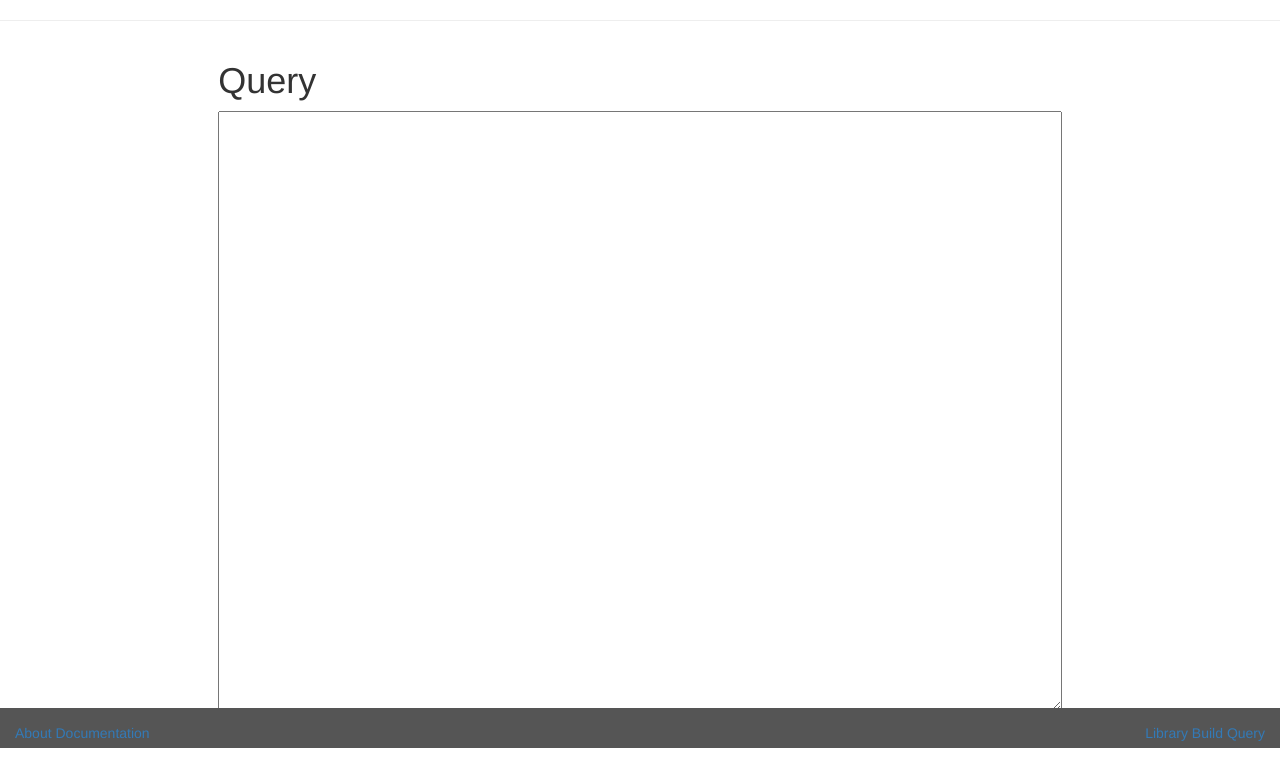
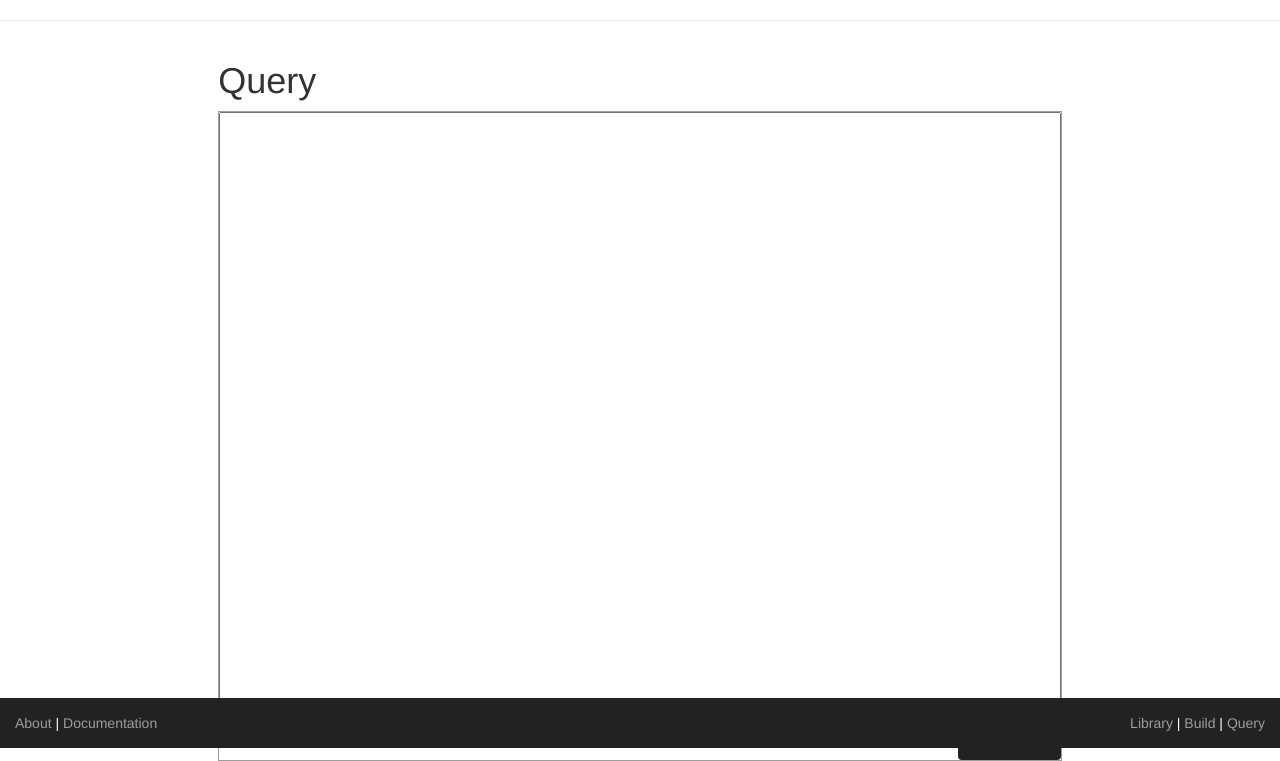
Before and after one commit to njwfish/DOGSV, a Flask app: page /query in a window 1280 px wide. Shown: the part 52-813 px from the top of the page. Run offline with Flask 2, Linux system fonts and the light colour scheme; parts of the project's set-up code (start-up, migrations or seed data) failed here and were passed over; some libraries are stand-ins or nearby versions.

Commit message:
More style work, added regions section and started on functionality
Buttons are now prettier.
More practically, There is a way to add regions to search, and the code
is mostly done for actually querying those regions. I just didn’t add
it to the actual query code because that is to be reworked.

```diff
--- a/Web/app/forms.py
+++ b/Web/app/forms.py
@@ -20,6 +20,9 @@ class BuilderForm(Form):
 	homref = BooleanField('homref', default=False)
 	het = BooleanField('het', default=False)
 	homalt = BooleanField('HomAlt', default=False)
+
+	region_include = SelectMultipleField('region_include',choices=[])
+	region_exclude = SelectMultipleField('region_exclude',choices=[])
 
 	breed_include = SelectMultipleField('breed_include',choices=[])
 	breed_exclude = SelectMultipleField('breed_exclude',choices=[])
--- a/Web/app/maps.py
+++ b/Web/app/maps.py
@@ -26,14 +26,14 @@ class Maps:
 			self.sample_mapping.update({sample[1]:sample[0]})
 
 	def genVariantMap(self):
-		sql = "SELECT variant_id, type FROM ref_variant"
+		sql = "SELECT variant_id, variant FROM ref_variant"
 		variants = querySQL(sql, self.db, self.cursor)
 		for variant in variants:
 			self.variant_mapping.update({variant[1]:variant[0]})
 
 
 	def genAlignmentLocationMap(self):
-		sql = "SELECT location_id, type FROM ref_alignment_location"
+		sql = "SELECT location_id, location FROM ref_alignment_location"
 		locations = querySQL(sql, self.db, self.cursor)
 		for location in locations:
 			self.alignment_location_mapping.update({location[1]:location[0]})
--- a/Web/app/static/style.css
+++ b/Web/app/static/style.css
@@ -12,6 +12,7 @@
 	padding-top: 20px;
 	height: auto;
 }
+
 
 table {
 	width:100%;
@@ -37,14 +38,13 @@ table th {
 
 /* Set black background color, white text and some padding */
 footer {
-	background-color: #555;
+	background: #222222;
 	color: white;
 	padding: 15px;
-	margin-top:-40px;
 	position:fixed;
 	left:0px;
 	bottom:0px;
-	height:40px;
+	height:50px;
 	width:100%;
 }
 
@@ -117,3 +117,61 @@ wrapper {
     text-decoration: none;
     cursor: pointer;
 }
+
+.btn {
+    padding: 14px 24px;
+    border: 0 none;
+    font-weight: 700;
+    letter-spacing: 1px;
+    text-transform: uppercase;
+}
+
+.btn:focus, .btn:active:focus, .btn.active:focus {
+    outline: 0 none;
+}
+
+.btn-primary {
+    background: #222222;
+    color: #9D9D9D;
+}
+
+.btn-primary:hover, .btn-primary:focus, .btn-primary:active, .btn-primary.active, .open > .dropdown-toggle.btn-primary {
+    background: #ffffff;
+    background: #9D9D9D;
+}
+
+.btn-primary:active, .btn-primary.active {
+    background: #ffffff;
+    box-shadow: none;
+}
+
+a {
+	color:#9D9D9D;
+}
+
+
+a:hover{
+	color:#ffffff;
+	text-decoration: none;
+}
+
+textarea {
+    resize: none;
+}
+
+h1{
+    text-align:left;
+}
+
+h1 button{
+    float:right;
+}
+
+.nav-tabs > li > a:hover{
+  background-color: #222222 !important;
+    color:#ffffff;
+}
+
+.panel-title > a:hover{
+	color:#9D9D9D;
+}
--- a/Web/app/templates/base.html
+++ b/Web/app/templates/base.html
@@ -1,9 +1,9 @@
 <html>
   <head>
     {% if title %}
-      <title>{{ title }} - Dog SVStore</title>
+      <title>{{ title }} - SVStore</title>
     {% else %}
-      <title>Dog SVStore</title>
+      <title>SVStore</title>
     {% endif %}
   <link rel="stylesheet" href="http://maxcdn.bootstrapcdn.com/bootstrap/3.3.6/css/bootstrap.min.css">
   <link rel=stylesheet type=text/css href="{{ url_for('static', filename='style.css') }}">
@@ -20,7 +20,7 @@
             <span class="icon-bar"></span>
             <span class="icon-bar"></span>
           </button>
-          <a class="navbar-brand" href="#">Logo</a>
+          <a class="navbar-brand" href="index">Logo</a>
         </div>
         <div class="collapse navbar-collapse" id="nav">
           <ul class="nav navbar-nav">
@@ -58,12 +58,12 @@
   </body>
   <footer class="footer">
    <p class="alignleft">
-    <a href="about">About</a>
+    <a href="about">About</a> |
     <a href="docs">Documentation</a>
    </p>
    <p class="alignright">
-    <a href="library">Library</a>
-    <a href="builder">Build</a>
+    <a href="library">Library</a> |
+    <a href="builder">Build</a> |
     <a href="query">Query</a>
    </p>
   </footer>
--- a/Web/app/templates/query.html
+++ b/Web/app/templates/query.html
@@ -1,11 +1,34 @@
 {% extends "base.html" %}
 {% block content %}
+	<style>
+		*{
+		    padding: 0;
+		    margin:0;
+		}
+		.wrapper{
+		    border: 1px solid #9D9D9D;
+		    width: 100%;
+		}
+		.wrapper textarea{
+		    width:100%;
+		    resize: none;
+		}
+		.wrapper textarea:focus{
+		    outline: none;
+		}
+		.controls{
+		    text-align: right;
+
+		}
+	</style>
 
 	<form action="" method="post" name="record">
 		<h1>Query</h1>
-		<p>
+		<div class="wrapper">
 			{{ form.query(style="width:100%;height:75%;") }}
-		</p>
-		<p><input type="submit" value="Query" id="submit" name="submit"></p>
+			<div class="controls">
+				<input type="submit" value="Query" id="submit" name="submit" class="btn btn-primary">
+			</div>
+		</div>
 	</form>
  {% endblock %}
--- a/Web/app/templates/search.html
+++ b/Web/app/templates/search.html
@@ -1,11 +1,10 @@
 {% extends "base.html" %}
 {% block content %}
 	<form action="" method="post" name="record">
-		<h1>Lassie</h1>
 		<p class = "centered">
 			<center>
-				{{ form.search(style="width:75%;") }}
-				<input type="submit" value="Search" id="submit" name="submit">
+				{{ form.search(style="width:75%;height:45px;") }}
+				<input type="submit" value="Search" id="submit" name="submit" class="btn btn-primary">
 			</center>
 		</p>
 	</form>
--- a/Web/app/views.py
+++ b/Web/app/views.py
@@ -33,11 +33,10 @@ def build():
     samples = ast.literal_eval(request.args['samples'])
     breeds = ast.literal_eval(request.args['breeds'])
     tools = ast.literal_eval(request.args['tools'])
-    recCols = ast.literal_eval(request.args['recCols'])
-    if len(recCols) < 1:
-    	recCols = ['*']
+    recCols = ast.literal_eval(request.args['recCols']) if len(recCols) < 1 else ['*']
     samCols = ast.literal_eval(request.args['samCols'])
     gtpCols = ast.literal_eval(request.args['gtpCols'])
+    regions = ast.literal_eval(request.args['regions'])
     recVals = records.values()
     recKeys = records.keys()
     records = ["%s = '%s'" % (recKeys[i], recVals[i]) for i in range(len(recVals)) if recVals[i] is not None and len(str(recVals[i])) > 0]
@@ -79,9 +78,11 @@ def builder():
         form.breed_include.choices = [(str(b), str(b)) for b in form.breed_include.data]
         form.sample_include.choices = [(str(b), str(b)) for b in form.sample_include.data]
         form.tool_include.choices = [(str(b), str(b)) for b in form.tool_include.data]
+        form.region_include.choices = [(str(b), str(b)) for b in form.region_include.data]
         form.breed_exclude.choices = [(str(b), str(b)) for b in form.breed_exclude.data]
         form.sample_exclude.choices = [(str(b), str(b)) for b in form.sample_exclude.data]
         form.tool_exclude.choices = [(str(b), str(b)) for b in form.tool_exclude.data]
+        form.region_exclude.choices = [(str(b), str(b)) for b in form.region_exclude.data]
 
         cols.records_include.choices = [(str(b), str(b)) for b in cols.records_include.data]
         cols.records_exclude.choices = [(str(b), str(b)) for b in cols.records_exclude.data]
@@ -117,6 +118,7 @@ def builder():
             'het':form.het.data,
             'homalt':form.homalt.data
             }
+            regions = form.region_include
             tumor = form.tumor.data
             samples = form.sample_include.data,
             breeds = form.breed_include.data,     #adding a comma here avoids a bad request
@@ -124,20 +126,38 @@ def builder():
             recCols = cols.records_include.data,
             samCols = cols.samples_include.data,
             gtpCols = cols.genotypes_include.data,
-            return redirect(url_for('build', records=records, types=types, genotypes=genotypes, tumor=tumor, samples=samples, breeds=breeds, tools=tools, recCols=recCols, samCols=samCols, gtpCols=gtpCols))
+            return redirect(url_for('build', records=records, types=types, genotypes=genotypes, regions=regions, tumor=tumor, samples=samples, breeds=breeds, tools=tools, recCols=recCols, samCols=samCols, gtpCols=gtpCols))
 
     sql = "SELECT Unabbreviated FROM ref_breed"
-    form.breed_exclude.choices = [(b[0],b[0]) for b in querySQL(sql, db, cursor) if form.breed_include.choices is not None and (b[0],b[0]) not in form.breed_include.choices]
+    if form.breed_include.choices is not None:
+    	form.breed_exclude.choices = [(b[0],b[0]) for b in querySQL(sql, db, cursor) if (b[0],b[0]) not in form.breed_include.choices]
+    else:
+    	form.breed_exclude.choices = [(b[0],b[0]) for b in querySQL(sql, db, cursor)]
     sql = "SELECT sample_id FROM samples"
-    form.sample_exclude.choices = [(b[0],b[0]) for b in querySQL(sql, db, cursor) if form.sample_include.choices is not None and (b[0],b[0]) not in form.sample_include.choices]
+    if form.sample_include.choices is not None:
+    	form.sample_exclude.choices = [(b[0],b[0]) for b in querySQL(sql, db, cursor) if (b[0],b[0]) not in form.sample_include.choices]
+    else:
+    	form.sample_exclude.choices = [(b[0],b[0]) for b in querySQL(sql, db, cursor)]
     sql = "SELECT Unabbreviated FROM ref_tool"
-    form.tool_exclude.choices = [(b[0],b[0]) for b in querySQL(sql, db, cursor) if form.tool_include.choices is not None and (b[0],b[0]) not in form.tool_include.choices]
+    if form.tool_include.choices is not None:
+    	form.tool_exclude.choices = [(b[0],b[0]) for b in querySQL(sql, db, cursor) if (b[0],b[0]) not in form.tool_include.choices]
+    else:
+    	form.tool_exclude.choices = [(b[0],b[0]) for b in querySQL(sql, db, cursor)]
 
     sql = "SELECT column_name FROM INFORMATION_SCHEMA.COLUMNS WHERE table_name = N'Records'"
-    cols.records_exclude.choices = [(b[0],b[0]) for b in querySQL(sql, db, cursor) if cols.records_include.choices is not None and (b[0],b[0]) not in cols.records_include.choices]
+    if cols.records_include.choices is not None:
+    	cols.records_exclude.choices = [(b[0],b[0]) for b in querySQL(sql, db, cursor) if (b[0],b[0]) not in cols.records_include.choices]
+    else:
+    	cols.records_exclude.choices = [(b[0],b[0]) for b in querySQL(sql, db, cursor)]
     sql = "SELECT column_name FROM INFORMATION_SCHEMA.COLUMNS WHERE table_name = N'samples'"
-    cols.samples_exclude.choices = [(b[0],b[0]) for b in querySQL(sql, db, cursor) if cols.samples_include.choices is not None and (b[0],b[0]) not in cols.samples_include.choices]
+    if cols.samples_include.choices is not None:
+    	cols.samples_exclude.choices = [(b[0],b[0]) for b in querySQL(sql, db, cursor) if (b[0],b[0]) not in cols.samples_include.choices]
+    else:
+    	cols.samples_exclude.choices = [(b[0],b[0]) for b in querySQL(sql, db, cursor)]
     sql = "SELECT column_name FROM INFORMATION_SCHEMA.COLUMNS WHERE table_name = N'genotypes'"
-    cols.genotypes_exclude.choices = [(b[0],b[0]) for b in querySQL(sql, db, cursor) if cols.genotypes_include.choices is not None and (b[0],b[0]) not in cols.genotypes_include.choices]
+    if cols.genotypes_include.choices is not None:
+    	cols.genotypes_exclude.choices = [(b[0],b[0]) for b in querySQL(sql, db, cursor) if (b[0],b[0]) not in cols.genotypes_include.choices]
+    else:
+    	cols.genotypes_exclude.choices = [(b[0],b[0]) for b in querySQL(sql, db, cursor)]
 
     return render_template('builder.html', form=form, cols=cols)
```
Also changed, not shown: Web/app/templates/builder.html (+54 -11 lines), 4 other files.
